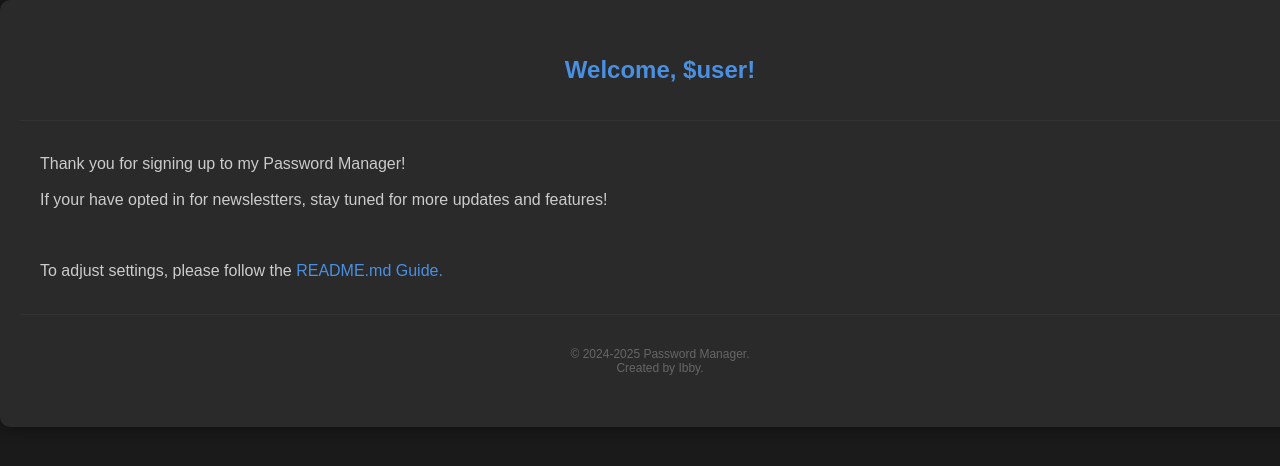
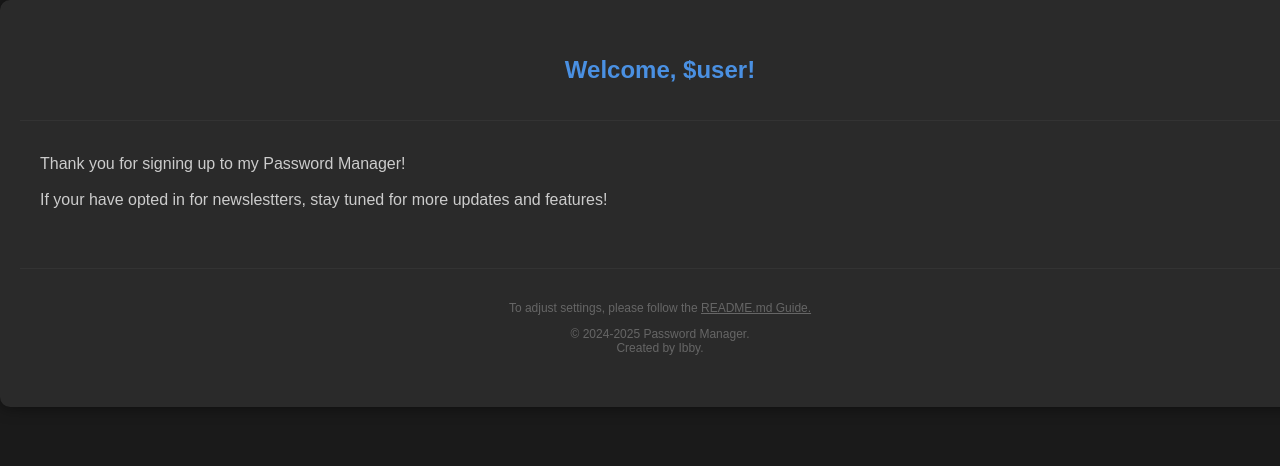
Before and after one commit to IbbyI/PasswordManager, a Python web app: template templates/welcome.html in a window 1280 px wide. Shown: the top 466 px of the page. Run offline with Jinja, Linux system fonts and the light colour scheme; the template is opened without the code that fills it, so the values that code supplies are empty.

Commit message:
Moved settings section to footer

```diff
--- a/templates/welcome.html
+++ b/templates/welcome.html
@@ -31,6 +31,11 @@
         text-align: center;
         padding: 20px 0;
         border-bottom: 1px solid #333;
+      }
+
+      .settings {
+        text-align: center;
+        padding: 0 10px;
       }
 
       .header h1 {
@@ -84,16 +89,17 @@
           If your have opted in for newslestters, stay tuned for more updates
           and features!
         </p>
-        <br />
-        <p>
-          To adjust settings, please follow the
-          <a
-            href="https://github.com/Valorrr/PasswordManager/blob/master/README.md"
-            >README.md Guide.</a
-          >
-        </p>
+        <br/>
       </main>
       <footer class="footer">
+          <div class="settings">
+            <p>
+            To adjust settings, please follow the
+            <a
+              href="https://github.com/Valorrr/PasswordManager/blob/master/README.md"
+              ><u>README.md Guide.</u></a
+            >
+          </p>
         <p>&copy; 2024-2025 Password Manager.<br />Created by Ibby.</p>
       </footer>
     </div>
```
